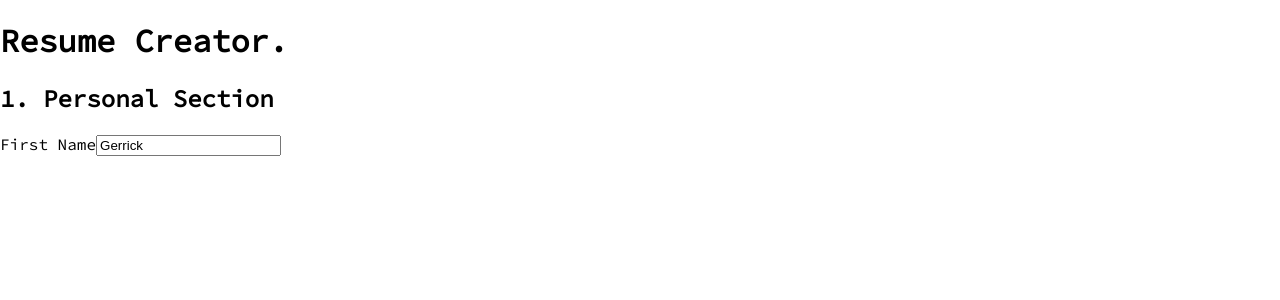
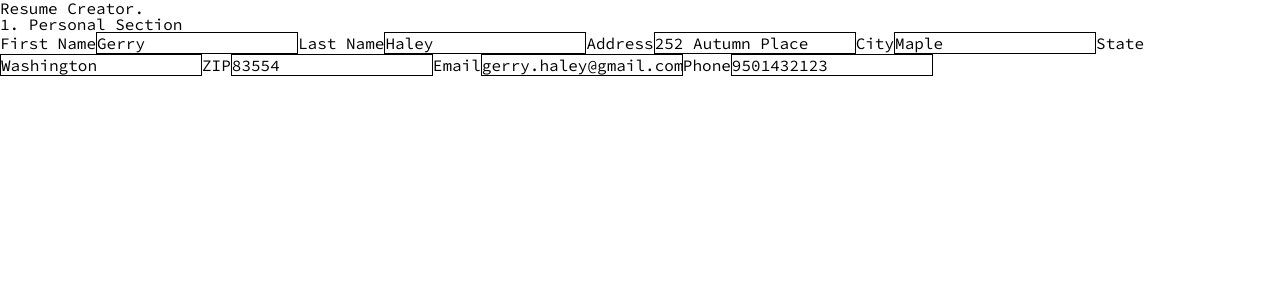
Before and after one commit to Datrinon/cv-maker, a React (Create React App) app: page / in a window 1280 px wide. Shown: the top 300 px of the page. Built offline with nearby package versions, Linux system fonts and the light colour scheme.

Commit message:
Refactor form inputs into map method. Also, Add reset.css to reset CSS.
Instead of manually writing each input element out, use a map method to generate input elements. This makes maintenance a little big easier in the future and adding in sections. I should move the map method to the lexical scope.

```diff
--- a/src/components/App.js
+++ b/src/components/App.js
@@ -13,7 +13,7 @@ import _ from "lodash";
  const DUMMY_STATE = {
   resume: {
     personal: {
-      firstName: "Gerrick",
+      firstName: "Gerry",
       lastName: "Haley",
       address: "252 Autumn Place",
       city: "Maple",
@@ -28,12 +28,10 @@ import _ from "lodash";
         degree: "M.S.",
         gpa: 3.5,
         name: "University of California, Davis",
-        city: "Davis, CA",
         graduateDate: "06/2021",
       },
       {
         name: "University of California, Davis",
-        city: "Davis, CA",
         degree: "B.S.",
         subject: "Biochemical Engineering",
         graduateDate: "06/2019",
@@ -90,6 +88,9 @@ class App extends Component {
     this.setState((state) => {
       let field = event.target.name;
       let value = event.target.value;
+
+      console.log({field, value});
+
       let resume = _.cloneDeep(state.resume);
 
       resume[section][field] = value;
--- a/src/components/Form.js
+++ b/src/components/Form.js
@@ -1,4 +1,32 @@
 import { Component } from "react";
+
+/**
+ * Convert a camel-cased word into a spaced word.
+ * @param {string} word
+ */
+ const toHyphenCase = (word) => {
+  word = word.toLowerCase();
+  word = word.replace(" ", "-");
+
+  return word;
+}
+
+const toCamelCase = (word) => {
+  if (!word.includes(" ")) {
+    return word.toLowerCase();
+  }
+
+  let hyphenRegex = /(-|\s)(.)/g;
+
+  word = word.replaceAll(hyphenRegex, (match, c1, c2) => {
+    return c2.toUpperCase();
+  })
+
+  word = word[0].toLowerCase() + word.slice(1, word.length);
+
+  return word;
+}
+
 
 const FormSectionHeader = (props) => {
   return (
@@ -12,18 +40,25 @@ const FormSectionHeader = (props) => {
  * @param {string} forValue - Value for attribute 'for', provide as a camelCase.
  * @param {string} labelText - The label for the input.
  * @param {string} type - The type of the element.
+ * @param {string} onChange - handler to sync the value with the state.
+ * @param {string} value - The value for the element to start off with.
+ * @param {boolean} required - Is input for the element required? True by default.
+ * @param {{atrributeName : value}} others -
+ * Any other attribute to give to the element. Provide this as an object. e.g.
+ * {minlength: 0}.
  * @returns
  */
-const Input = ({forValue, labelText, type, onChange, value}) => {
-  let hyphenRegex = /-(.)/g;
-  let nameValue = forValue.replaceAll(hyphenRegex, (match, c1) => {
-    return c1.toUpperCase();
-  });
+const Input = ({forValue, labelText, type, onChange, value, ...others}) => {
+
+  forValue = toHyphenCase(labelText);
+
+  let nameValue = toCamelCase(labelText);
 
   return (
     <label htmlFor={forValue}>
       {labelText}
-      <input id={forValue} name={nameValue} type={type} onChange={onChange} value={value} />
+      <input id={forValue} name={nameValue} type={type}
+      onChange={onChange} value={value} required={true} {...others}/>
     </label>
   );
 }
@@ -32,11 +67,35 @@ const Input = ({forValue, labelText, type, onChange, value}) => {
  * For sections which do not have repeating components, e.g. a
  */
 const PersonalSection = (props) => {
+  let inputs = [
+    {label: "First Name", type: "text", other: {placeholder:"Danny"}},
+    {label: "Last Name", type: "text"},
+    {label: "Address", type: "text"},
+    {label: "City", type: "text"},
+    {label: "State", type: "text"},
+    {label: "ZIP", type: "text"},
+    {label: "Email", type: "email"},
+    {label: "Phone", type: "text"}
+  ];
+
+  const inputElements = inputs.map((elem, index) => {
+    let input = <Input
+        key = {index}
+        forValue={elem.label}
+        labelText={elem.label}
+        type={elem.type}
+        onChange={props.onChange}
+        value={props["data"][toCamelCase(elem.label)]}
+        {...elem.other}
+      />;
+
+    return input;
+  })
+
   return (
     <div className="personal-section">
       <FormSectionHeader title="1. Personal Section"/>
-      <Input forValue="first-name" labelText="First Name"
-          type="text" onChange={props.onChange} value={props.data.firstName} />
+      {inputElements}
     </div>
   )
 }
--- a/src/index.js
+++ b/src/index.js
@@ -1,5 +1,6 @@
 import React from 'react';
 import ReactDOM from 'react-dom';
+import './styles/reset.css';
 import './styles/index.css';
 import App from './components/App';
 
--- a/src/styles/index.css
+++ b/src/styles/index.css
@@ -1,6 +1,5 @@
 @import url('https://fonts.googleapis.com/css2?family=Source+Code+Pro&display=swap');
 @import url('https://fonts.googleapis.com/css2?family=Lato&display=swap');
-
 
 body {
   margin: 0;
@@ -9,6 +8,11 @@ body {
   -moz-osx-font-smoothing: grayscale;
 }
 
+input {
+  all: unset;
+  border: 1px solid black;
+}
+
 code {
   font-family: source-code-pro, Menlo, Monaco, Consolas, 'Courier New',
     monospace;
--- /dev/null
+++ b/src/styles/reset.css
@@ -0,0 +1,43 @@
+html, body, div, span, applet, object, iframe,
+h1, h2, h3, h4, h5, h6, p, blockquote, pre,
+a, abbr, acronym, address, big, cite, code,
+del, dfn, em, img, ins, kbd, q, s, samp,
+small, strike, strong, sub, sup, tt, var,
+b, u, i, center,
+dl, dt, dd, ol, ul, li,
+fieldset, form, label, legend,
+table, caption, tbody, tfoot, thead, tr, th, td,
+article, aside, canvas, details, embed,
+figure, figcaption, footer, header, hgroup,
+menu, nav, output, ruby, section, summary,
+time, mark, audio, video {
+	margin: 0;
+	padding: 0;
+	border: 0;
+	font-size: 100%;
+	font: inherit;
+	vertical-align: baseline;
+}
+/* HTML5 display-role reset for older browsers */
+article, aside, details, figcaption, figure,
+footer, header, hgroup, menu, nav, section {
+	display: block;
+}
+body {
+	line-height: 1;
+}
+ol, ul {
+	list-style: none;
+}
+blockquote, q {
+	quotes: none;
+}
+blockquote:before, blockquote:after,
+q:before, q:after {
+	content: '';
+	content: none;
+}
+table {
+	border-collapse: collapse;
+	border-spacing: 0;
+}
```
